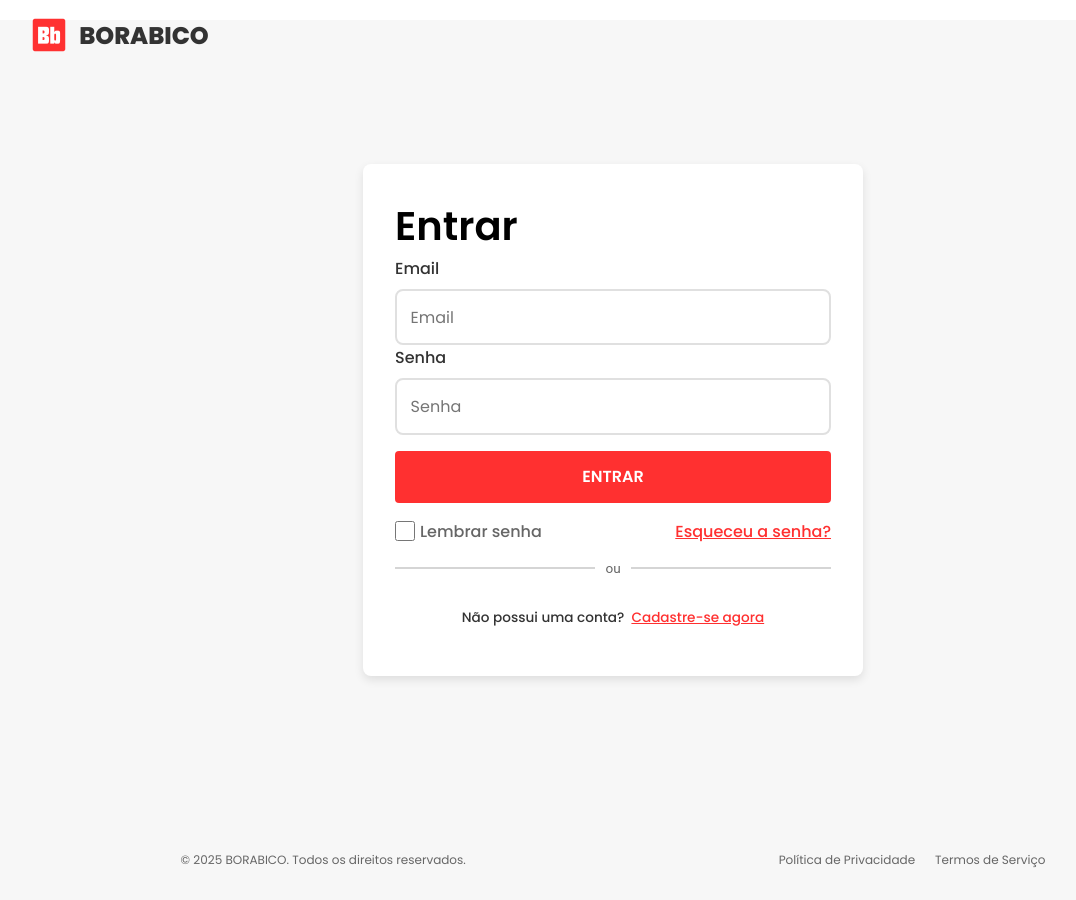
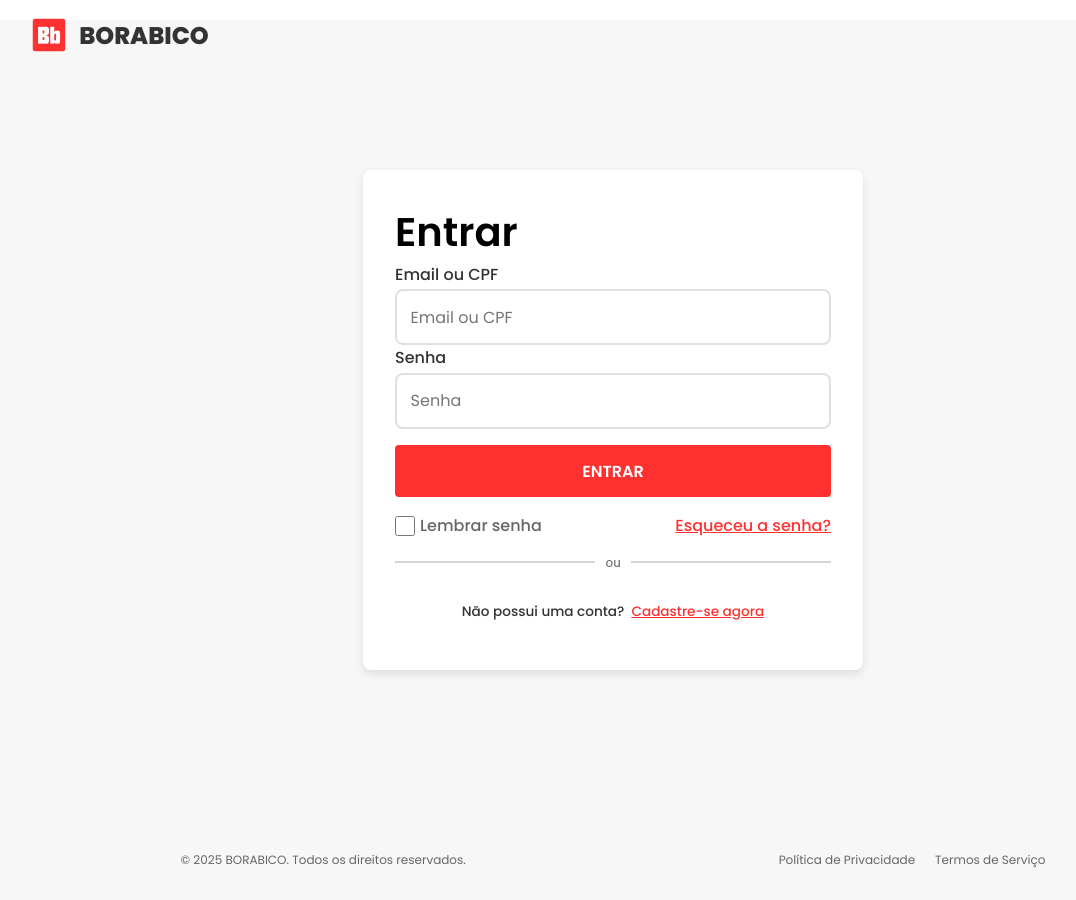
Before and after one commit to Jopolezi/Projeto-Integrador, a React (Vite) app in the folder frontend/: page /login in a window 1280 px wide. Shown: the whole page, without its empty margins (27-1103 px from the left). Built offline with nearby package versions, Linux system fonts and the light colour scheme; a web font is replaced by a local one.

Commit message:
CPF added

```diff
--- a/frontend/src/pages/login/login.jsx
+++ b/frontend/src/pages/login/login.jsx
@@ -30,7 +30,7 @@ function Login() {
     try {
 
       const userData = {
-        identificator: data.email,
+        identificator: data.user,
         password: data.password,
       }
 
@@ -41,7 +41,7 @@ function Login() {
       toast.success('Bem-vindo de volta!', {
         position: "top-right",
         autoClose: 2000
-      });
+      })
 
       localStorage.setItem('token', token)
 
@@ -101,24 +101,23 @@ function Login() {
           <S.Content>
             <S.Form onSubmit={handleSubmit(onSubmit)}>
               <S.Title>Entrar</S.Title>
-              <S.InputTitle>Email</S.InputTitle>
+              <S.InputTitle>Email ou CPF</S.InputTitle>
               <Input
-                {...register("email", {
+                {...register("user", {
                   required: "Este campo é obrigatório.",
                   pattern: {
-                    value: /^[A-Za-z0-9._-]+@[A-Za-z]+(\.[A-Za-z]+)+$/,
-                    message: "Email inválido."
+                    message: "Email ou CPF inválido."
                   },
                   maxLength: {
                     value: 100,
                     message: "Email não pode ter mais de 100 caracteres."
                   }
                 })}
-                type="email"
-                placeholder="Email"
+                type="text"
+                placeholder="Email ou CPF"
                 name="email"
               />
-              {errors.email && <S.InputError>{errors.email.message}</S.InputError>}
+              {errors.user && <S.InputError>{errors.user.message}</S.InputError>}
 
               <S.InputTitle>Senha</S.InputTitle>
               <Input
--- a/frontend/src/pages/login/styledLogin.js
+++ b/frontend/src/pages/login/styledLogin.js
@@ -98,7 +98,7 @@ export const InputTitle = styled.label`
   font-weight: 500;
   font-size: 1rem;
   color: ${C.colors.dark};
-  margin-bottom: 0.5rem;
+  margin-bottom: 0.15rem;
 `;
 
 export const InputError = styled.p`
```
